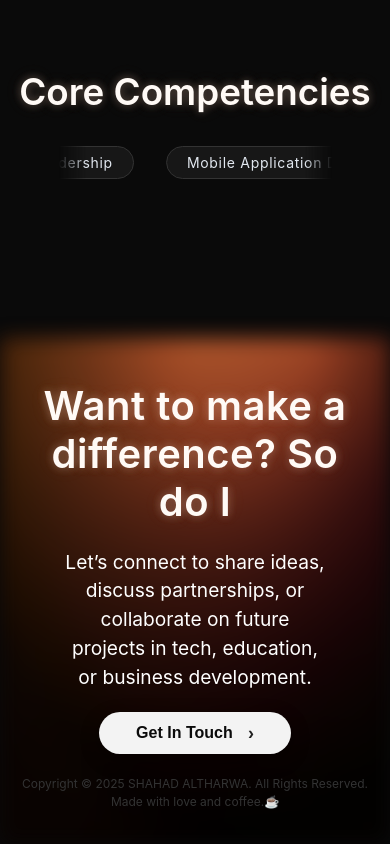
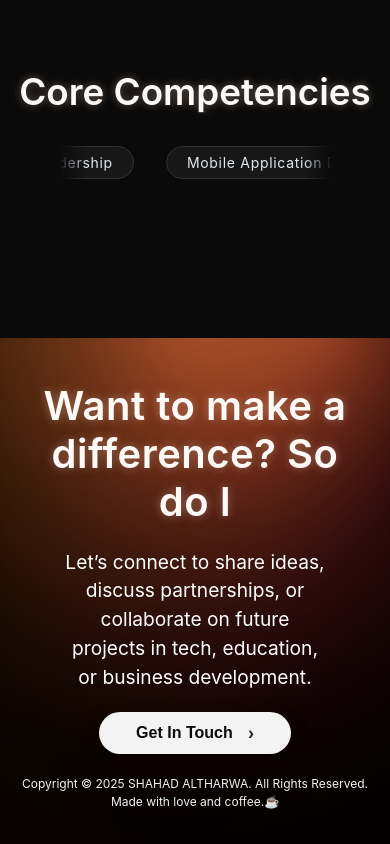
Before and after one commit to shhahad20/Noura-Portfolio, a React (Vite) app: page / in a window 390 px wide. Shown: the part 7610-8454 px from the top of the page. Built offline with nearby package versions, Linux system fonts and the light colour scheme.

Commit message:
refactor(styles): adjust overflow properties and clean up commented code in CSS files

```diff
--- a/src/index.css
+++ b/src/index.css
@@ -16,9 +16,11 @@
   text-rendering: optimizeLegibility;
   -webkit-font-smoothing: antialiased;
   -moz-osx-font-smoothing: grayscale;
+
 }
 body {
   margin: 0;
-      overflow-x: hidden;
+  padding: 0;
+  overflow-x: hidden;
 
 }
--- a/src/styles/Contact.scss
+++ b/src/styles/Contact.scss
@@ -8,54 +8,22 @@
   padding: 0;
   --x: calc(var(--posX, 0) * 1px);
   --y: calc(var(--posY, 0) * 1px);
-  // background-image:
-  //   /* warm angled wash (top-most) */ linear-gradient(
-  //     115deg,
-  //     rgba(249, 212, 146, 0.6),
-  //     rgba(54, 22, 20, 0.8)
-  //   ),
-  //   /* top-centered warm reflection (moves with --x/--y) */
-  //     radial-gradient(
-  //       90% 100% at calc(50% + var(--x)) calc(0% + var(--y)),
-  //       rgba(255, 230, 190, 0.5),
-  //       rgba(48, 20, 20, 0.75)
-  //     ),
-  //   /* orange → burnt transition near top-right */
-  //     radial-gradient(
-  //       100% 100% at calc(80% - var(--x)) calc(0% - var(--y)),
-  //       rgba(225, 140, 95, 0.72),
-  //       rgba(40, 18, 18, 0.92)
-  //     ),
-  //   /* wide purple depth wash coming from the right */
-  //     radial-gradient(
-  //       150% 210% at calc(100% + var(--x)) calc(0% + var(--y)),
-  //       rgba(58, 29, 67, 0.56),
-  //       /* deep plum */ rgba(28, 12, 40, 0.72) /* near-black purple */
-  //     ),
-  //   /* golden highlight on the right side */
-  //     radial-gradient(
-  //       100% 100% at calc(100% - var(--x)) calc(30% - var(--y)),
-  //       rgba(255, 200, 70, 0.45),
-  //       rgba(80, 26, 90, 0.46) /* muted purple (keeps warm→purple blend) */
-  //     ),
-  //   /* dark violet base (bottom-most) */
-  //     linear-gradient(60deg, rgba(60, 20, 30, 0.7), rgba(35, 20, 60, 0.75));
-
-  // /* keep your original blend modes if you prefer the same mixing */
-  // background-blend-mode: overlay, overlay, difference, difference, difference,
-  //   normal;
 
   width: 100%;
   display: flex;
   flex-direction: column;
   align-items: center;
   justify-content: center;
-  /* allow the blurred pseudo-element to bleed outside the section
-    so the edges appear to glow / 'blind' into the page background */
-  overflow: visible;
-  /* tuning variables: how far the blur spreads beyond edges, and blur amount */
-  --contact-spread: 0rem;
-  --contact-blur: 10px;
+  /* allow the blurred pseudo-element to visually bleed but prevent a
+     horizontal scrollbar caused by the pseudo-element extending past the
+     viewport width. Keep vertical overflow visible for the glow. */
+  overflow-x: hidden;
+  overflow-y: hidden;
+  /* tuning variables: how far the blur spreads beyond edges, and blur amount
+    Default is larger for wide screens; reduced in media queries to avoid
+    horizontal overflow on narrower viewports. */
+  --contact-spread: 3rem;
+  --contact-blur: 18px;
   color: white;
 
   /* Move the visual background into a blurred pseudo-element so the
@@ -115,12 +83,24 @@
   @media (max-width: 768px) {
     padding: 48px 12px 36px 12px;
     min-height: 60vh;
+    /* reduce the glow spread at narrower sizes to avoid horizontal overflow */
+    --contact-spread: 1rem;
+    --contact-blur: 12px;
   }
 
   // Mobile adjustments
   @media (max-width: 480px) {
     padding: 32px 8px 24px 8px;
     min-height: 50vh;
+    /* on very small screens remove the outward spread entirely */
+    --contact-spread: 0rem;
+    --contact-blur: 8px;
+  }
+
+  /* medium breakpoint (for 1024 width testing) */
+  @media (max-width: 1024px) {
+    --contact-spread: 1.5rem;
+    --contact-blur: 12px;
   }
 }
 .contact__frame {
@@ -240,7 +220,6 @@
     .contact__content{
     .contact__greeting{
       width: 70%;
-
     }
     }
 
@@ -307,6 +286,7 @@ footer {
   h3,
   p {
     color: #333;
+    color: #f3f3f3;
     font-weight: 400;
     font-size: 14px;
     margin: 0;
--- a/src/styles/Navbar.scss
+++ b/src/styles/Navbar.scss
@@ -72,8 +72,10 @@
       flex-direction: column;
       position: absolute;
       top: 60px;
-      left: 0;
-      width: 100vw;
+    left: 0;
+    /* prefer 100% to avoid adding viewport-width which can create
+      horizontal scroll when scrollbars are present */
+    width: 100%;
       // background: rgba(10, 10, 20, 0.97);
       background-color: #0a0a0a;
       padding: 2rem 0 1rem 0;
```
Also changed, not shown: src/styles/Hero.scss (line endings or trailing spaces).
